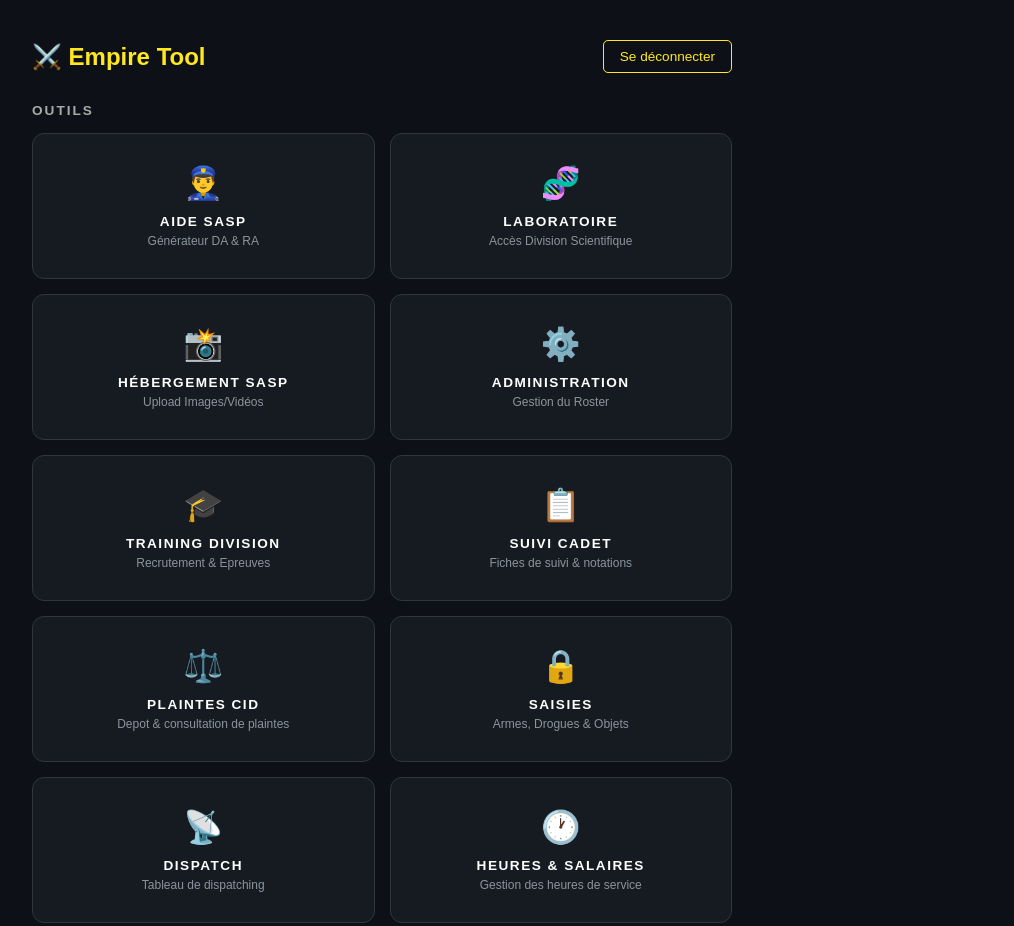
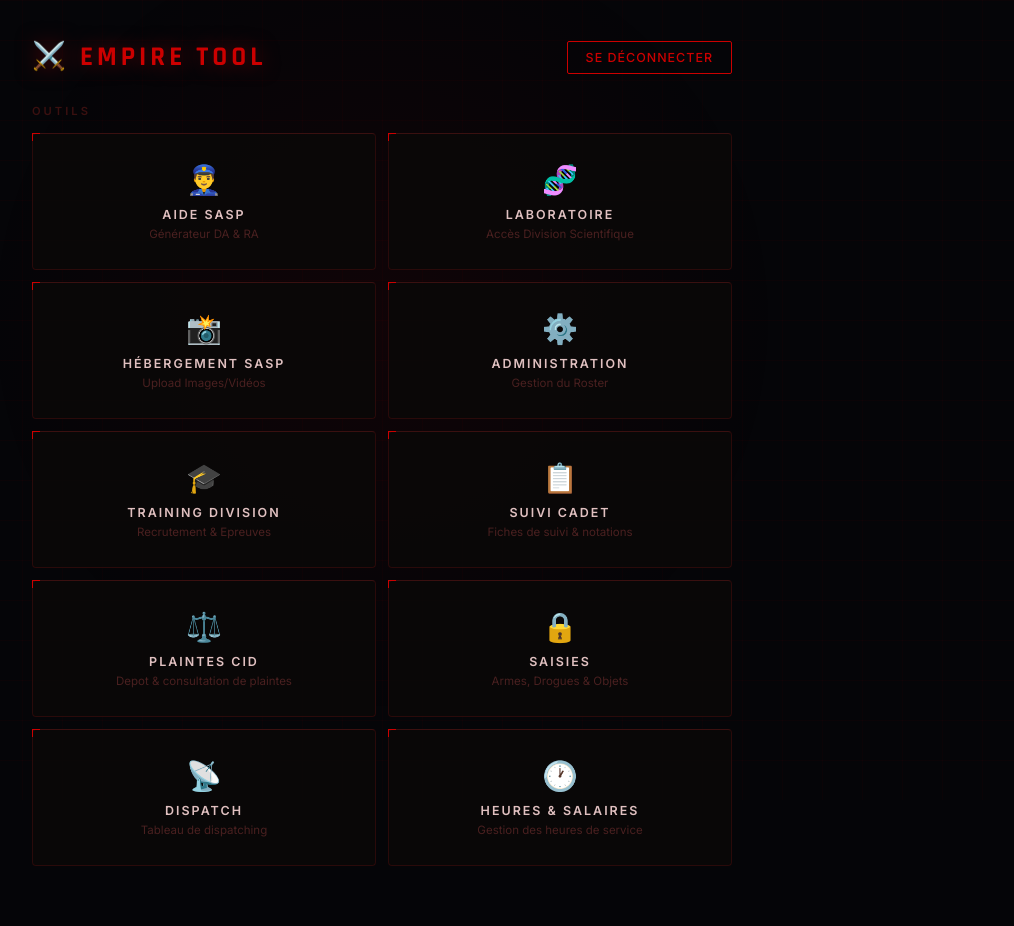
Before and after one commit to Rister30/empiretool, a website: page public/dashboard.html in a window 1280 px wide. Shown: the whole page, without its empty margins (258-1272 px from the left). Drawn offline with Linux system fonts and the light colour scheme; sample sign-in values are in the browser's storage.

```diff
--- a/public/dashboard.html
+++ b/public/dashboard.html
@@ -3,20 +3,144 @@
 <head>
   <meta charset="UTF-8">
   <title>Empire Tool - Dashboard</title>
+  <link href="https://fonts.googleapis.com/css2?family=Rajdhani:wght@700&family=Inter:wght@300;400;500;600&display=swap" rel="stylesheet">
   <style>
-    * { margin: 0; padding: 0; box-sizing: border-box; }
-    body { background: #0d1117; color: #ffffff; font-family: Arial, sans-serif; padding: 40px; }
-    h2 { color: #aaa; font-size: 0.85em; letter-spacing: 2px; margin-bottom: 20px; }
-    .grid { display: grid; grid-template-columns: repeat(2, 1fr); gap: 15px; max-width: 700px; margin: 0 auto; }
-    .card { background: #161b22; border: 1px solid #30363d; border-radius: 12px; padding: 30px 20px; text-align: center; cursor: pointer; transition: border-color 0.2s, background 0.2s; }
-    .card:hover { border-color: #FFE81F; background: #1c2128; }
-    .card .icon { font-size: 2em; margin-bottom: 12px; }
-    .card .title { font-size: 0.85em; font-weight: bold; letter-spacing: 1.5px; color: #ffffff; }
-    .card .desc { font-size: 0.75em; color: #8b949e; margin-top: 5px; }
-    .header { display: flex; justify-content: space-between; align-items: center; max-width: 700px; margin: 0 auto 30px auto; }
-    .header h1 { font-size: 1.5em; color: #FFE81F; }
-    .logout { padding: 8px 16px; background: transparent; color: #FFE81F; border: 1px solid #FFE81F; border-radius: 5px; cursor: pointer; font-size: 0.85em; }
-    .logout:hover { background: #FFE81F; color: black; }
+    *, *::before, *::after { margin: 0; padding: 0; box-sizing: border-box; }
+
+    body {
+      background: #050508;
+      color: #ffffff;
+      font-family: 'Inter', sans-serif;
+      padding: 40px;
+      min-height: 100vh;
+    }
+
+    body::before {
+      content: '';
+      position: fixed;
+      inset: 0;
+      background-image:
+        linear-gradient(rgba(180, 0, 0, 0.04) 1px, transparent 1px),
+        linear-gradient(90deg, rgba(180, 0, 0, 0.04) 1px, transparent 1px);
+      background-size: 40px 40px;
+      pointer-events: none;
+      z-index: 0;
+    }
+
+    body::after {
+      content: '';
+      position: fixed;
+      top: 40%; left: 50%;
+      transform: translate(-50%, -50%);
+      width: 800px; height: 800px;
+      background: radial-gradient(ellipse, rgba(150, 0, 0, 0.08) 0%, transparent 70%);
+      pointer-events: none;
+      z-index: 0;
+    }
+
+    .header {
+      display: flex;
+      justify-content: space-between;
+      align-items: center;
+      max-width: 700px;
+      margin: 0 auto 30px auto;
+      position: relative;
+      z-index: 1;
+    }
+
+    .header h1 {
+      font-family: 'Rajdhani', sans-serif;
+      font-size: 1.7em;
+      font-weight: 700;
+      color: #cc0000;
+      letter-spacing: 4px;
+      text-transform: uppercase;
+      text-shadow: 0 0 20px rgba(200, 0, 0, 0.5);
+    }
+
+    .logout {
+      padding: 8px 18px;
+      background: transparent;
+      color: #cc0000;
+      border: 1px solid #cc0000;
+      border-radius: 2px;
+      cursor: pointer;
+      font-size: 0.78em;
+      font-family: 'Inter', sans-serif;
+      font-weight: 500;
+      letter-spacing: 1px;
+      text-transform: uppercase;
+      transition: background 0.2s, color 0.2s, box-shadow 0.2s;
+    }
+    .logout:hover {
+      background: #cc0000;
+      color: #000;
+      box-shadow: 0 0 16px rgba(200, 0, 0, 0.4);
+    }
+
+    .section-label {
+      max-width: 700px;
+      margin: 0 auto 15px auto;
+      font-size: 0.7em;
+      font-weight: 600;
+      letter-spacing: 3px;
+      color: #3a1010;
+      text-transform: uppercase;
+      position: relative;
+      z-index: 1;
+    }
+
+    .grid {
+      display: grid;
+      grid-template-columns: repeat(2, 1fr);
+      gap: 12px;
+      max-width: 700px;
+      margin: 0 auto;
+      position: relative;
+      z-index: 1;
+    }
+
+    .card {
+      background: rgba(10, 8, 8, 0.9);
+      border: 1px solid #2a0a0a;
+      border-top: 1px solid #3a1010;
+      border-radius: 4px;
+      padding: 28px 20px;
+      text-align: center;
+      cursor: pointer;
+      transition: border-color 0.2s, background 0.2s, box-shadow 0.2s;
+      position: relative;
+    }
+    .card::before {
+      content: '';
+      position: absolute;
+      top: -1px; left: -1px;
+      width: 8px; height: 8px;
+      border-top: 1px solid #cc0000;
+      border-left: 1px solid #cc0000;
+    }
+    .card:hover {
+      border-color: #cc0000;
+      background: rgba(20, 5, 5, 0.95);
+      box-shadow: 0 0 20px rgba(180, 0, 0, 0.15);
+    }
+
+    .card .icon { font-size: 1.8em; margin-bottom: 10px; }
+
+    .card .title {
+      font-size: 0.78em;
+      font-weight: 600;
+      letter-spacing: 2px;
+      color: #e0c0c0;
+      text-transform: uppercase;
+    }
+
+    .card .desc {
+      font-size: 0.72em;
+      color: #4a2020;
+      margin-top: 5px;
+      font-weight: 400;
+    }
   </style>
 </head>
 <body>
@@ -25,7 +149,7 @@
     <button class="logout" onclick="logout()">Se déconnecter</button>
   </div>
 
-  <h2 style="max-width:700px;margin:0 auto 15px auto;">OUTILS</h2>
+  <div class="section-label">Outils</div>
 
   <div class="grid">
     <div class="card">
@@ -44,9 +168,9 @@
       <div class="desc">Upload Images/Vidéos</div>
     </div>
     <div class="card" onclick="goAdmin()">
-        <div class="icon">⚙️</div>
-        <div class="title">ADMINISTRATION</div>
-        <div class="desc">Gestion du Roster</div>
+      <div class="icon">⚙️</div>
+      <div class="title">ADMINISTRATION</div>
+      <div class="desc">Gestion du Roster</div>
     </div>
     <div class="card">
       <div class="icon">🎓</div>
@@ -91,10 +215,9 @@
     function goAdmin() {
       const token = localStorage.getItem('token')
       if (!token) return window.location.href = '/login.html'
-
       const payload = JSON.parse(atob(token.split('.')[1]))
       if (payload.role !== 'admin') {
-        alert('⛔ Accès refusé - Réservé aux administrateurs')
+        alert('⛔ Accès refusé')
         return
       }
       window.location.href = '/roster.html'
```
